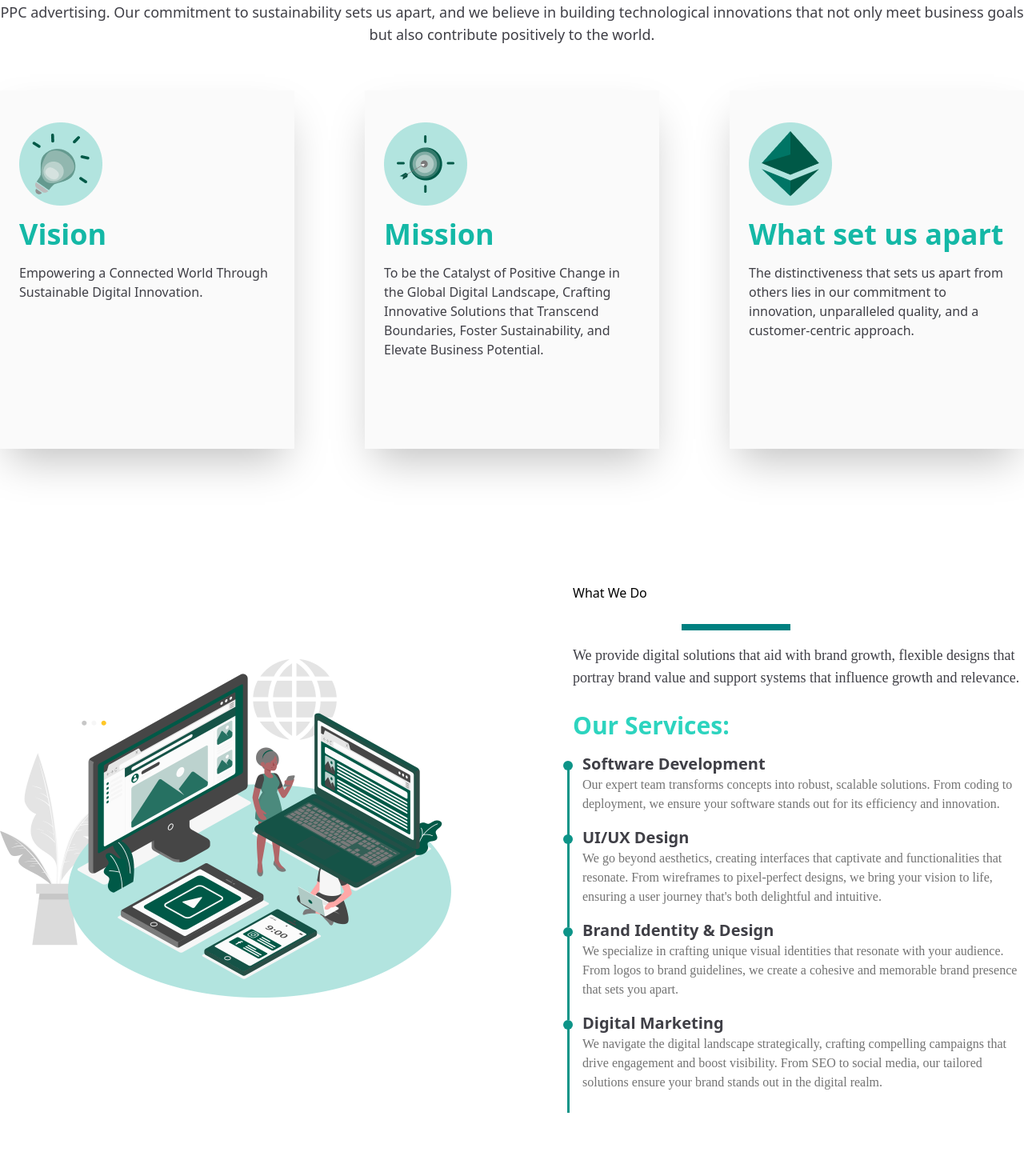
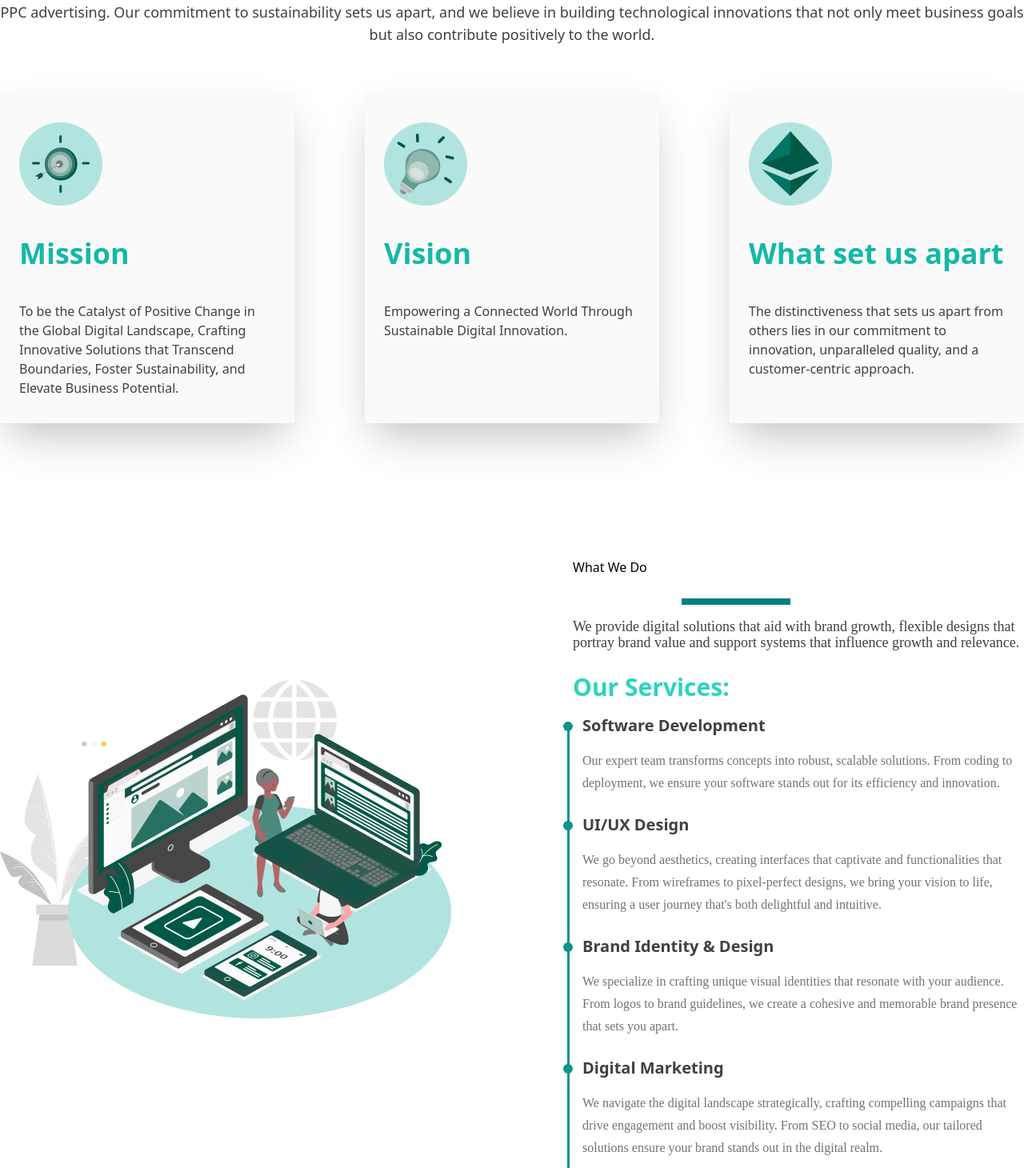
Before and after one commit to paddinghq/Padding, a React (Vite) app: page / in a window 1280 px wide. Shown: the part 1090-2550 px from the top of the page at 80% size. Built offline with nearby package versions, Linux system fonts and the light colour scheme.

Commit message:
fix: minor adjustments

```diff
--- a/src/components/Hero/index.jsx
+++ b/src/components/Hero/index.jsx
@@ -12,13 +12,13 @@ const Hero = () => {
                 Providing <span className="text-teal-700">solutions</span> one
                 step at a time
               </h1>
-              <p className="text-zinc-700 text-xl leading-loose xl:pt-6 xl:pb-12">
+              <p className="text-zinc-700 text-xl font-thin leading-loose xl:pt-6 xl:pb-12">
                 We are digital innovators, we bridge the gap between problems
                 and solutions. We provide solutions one step at a time building
                 sustainable technological innovations and guiding your brand
                 towards prospective clients.
               </p>
-              <button className="bg-neutral-800 text-center text-neutral-50 text-base font-medium font-['Manrope'] p-3 rounded hover:bg-neutral-600 transition-all">
+              <button className="bg-neutral-800 text-center text-neutral-50 text-base font-normal font-['Manrope'] p-3 rounded hover:bg-neutral-600 transition-all">
                 <Link to="contact" smooth={true} duration={500}>
                   Contact Us
                 </Link>
--- a/src/page/About/components/AboutComp.jsx
+++ b/src/page/About/components/AboutComp.jsx
@@ -4,7 +4,7 @@ const AboutComp = (props) => {
   // const { img, title, content, alt } = props;
 
   return (
-    <div className="bg-neutral-50 shadow-2xl flex-col justify-start items-start inline-flex xl:pt-10 xl:px-6 xl:pb-28">
+    <div className="bg-neutral-50 shadow-2xl flex-col justify-start gap-6 items-start inline-flex pb-8 xl:pt-10 xl:px-6">
       <img src={props.img} alt={props.alt} />
       <h3 className="py-4 text-teal-500 font-semibold xl:text-4xl">
         {props.title}
--- a/src/page/About/index.jsx
+++ b/src/page/About/index.jsx
@@ -6,18 +6,18 @@ import setApart from "../../assets/images/set-apart.png";
 function About() {
   const AboutItems = [
     {
+      index: "2",
+      src: mission,
+      title: "Mission",
+      content:
+        "To be the Catalyst of Positive Change in the Global Digital Landscape, Crafting Innovative Solutions that Transcend Boundaries, Foster Sustainability, and Elevate Business Potential.",
+    },
+    {
       index: "1",
       src: vision,
       title: "Vision",
       content:
         "Empowering a Connected World Through Sustainable Digital Innovation.",
-    },
-    {
-      index: "2",
-      src: mission,
-      title: "Mission",
-      content:
-        "To be the Catalyst of Positive Change in the Global Digital Landscape, Crafting Innovative Solutions that Transcend Boundaries, Foster Sustainability, and Elevate Business Potential.",
     },
     {
       index: "3",
@@ -39,7 +39,7 @@ function About() {
             </h1>
           </div>
           <div className="xl:pt-8 xl:pb-[56px]">
-            <p className="text-zinc-700 text-center xl:text-lg xl:font-medium">
+            <p className="text-zinc-700 text-center font-thin xl:text-lg">
               Padding Technologies Limited is a Nigerian digital innovation
               company founded in 2022. We specialise in software development,
               UI/UX design, brand identity, digital marketing, web
--- a/src/page/Home/index.jsx
+++ b/src/page/Home/index.jsx
@@ -1,3 +1,4 @@
+import { useEffect, useState } from 'react';
 import { Element, animateScroll as scroll } from "react-scroll";
 import Header from "../../components/Header";
 import Hero from "../../components/Hero";
@@ -12,6 +13,23 @@ const Home = () => {
     scroll.scrollToTop();
   };
 
+  const [isVisible, setIsVisible] = useState(false);
+
+  useEffect(() => {
+    const handleScroll = () => {
+      const scrollHeight = window.scrollY;
+      const triggerHeight = 500;
+
+      setIsVisible(scrollHeight > triggerHeight);
+    };
+
+    window.addEventListener('scroll', handleScroll);
+
+    return () => {
+      window.removeEventListener('scroll', handleScroll);
+    };
+  }, []);
+
   return (
     <>
       <Element name="home">
@@ -21,7 +39,7 @@ const Home = () => {
         <div className="mx-auto relative hidden xl:block">
           <div className="container mx-auto">
             <Header />
-            <button className="fixed z-10 right-12 bottom-12" onClick={scrollToTop}>
+            <button  className={`transition-opacity fixed z-10 right-12 bottom-12 ${isVisible ? 'opacity-100' : 'opacity-0'}`} onClick={scrollToTop}>
               <FaArrowUp className="h-12 w-12" />
             </button>
           </div>
--- a/src/page/WhatWeDo/index.jsx
+++ b/src/page/WhatWeDo/index.jsx
@@ -42,7 +42,7 @@ const WhatWeDo = () => {
                 What We Do
                 <span className="absolute line left-0 top-[75px]"></span>
               </h1>
-              <p className="py-7 text-zinc-700 text-lg font-medium font-['Manrope']">
+              <p className="py-7 text-zinc-700 text-lg font-medium leading-5 font-['Manrope']">
                 We provide digital solutions that aid with brand growth,
                 flexible designs that portray brand value and support systems
                 that influence growth and relevance.
@@ -52,17 +52,17 @@ const WhatWeDo = () => {
               <h3 className="text-teal-400 xl:text-3xl xl:font-semibold">
                 Our Services:
               </h3>
-              <ul className="pt-4 flex flex-col justify-between gap-4 list-none">
+              <ul className="pt-4 flex flex-col justify-between gap-6 list-none">
                 {Services.map((service) => (
                   <li
                     key={service.index}
-                    className="relative before:content-[''] before:block before:absolute before:w-[0.2rem] before:h-28 before:bg-teal-600 before:left-[-7px] before:top-3.5 xl:pl-3"
+                    className="relative before:content-[''] before:block before:absolute before:w-[0.2rem] before:h-40 before:bg-teal-600 before:left-[-7px] before:top-3.5 xl:pl-3"
                   >
-                    <span className="absolute left-[-12.5px] top-[10px] w-3 h-3 bg-teal-600 rounded-full"></span>
+                    <span className="absolute left-[-12.5px] top-[9px] w-3 h-3 bg-teal-600 rounded-full"></span>
                     <h5 className="text-zinc-700 font-bold xl:text-xl">
                       {service.title}
                     </h5>
-                    <p className="text-neutral-500 text-base font-['Monrope']">
+                    <p className="text-neutral-500 mt-4 text-base leading-7 font-['Monrope']">
                       {service.content}
                     </p>
                   </li>
```
Also changed, not shown: 1 other file (tests, documents, lock files or other folders).
